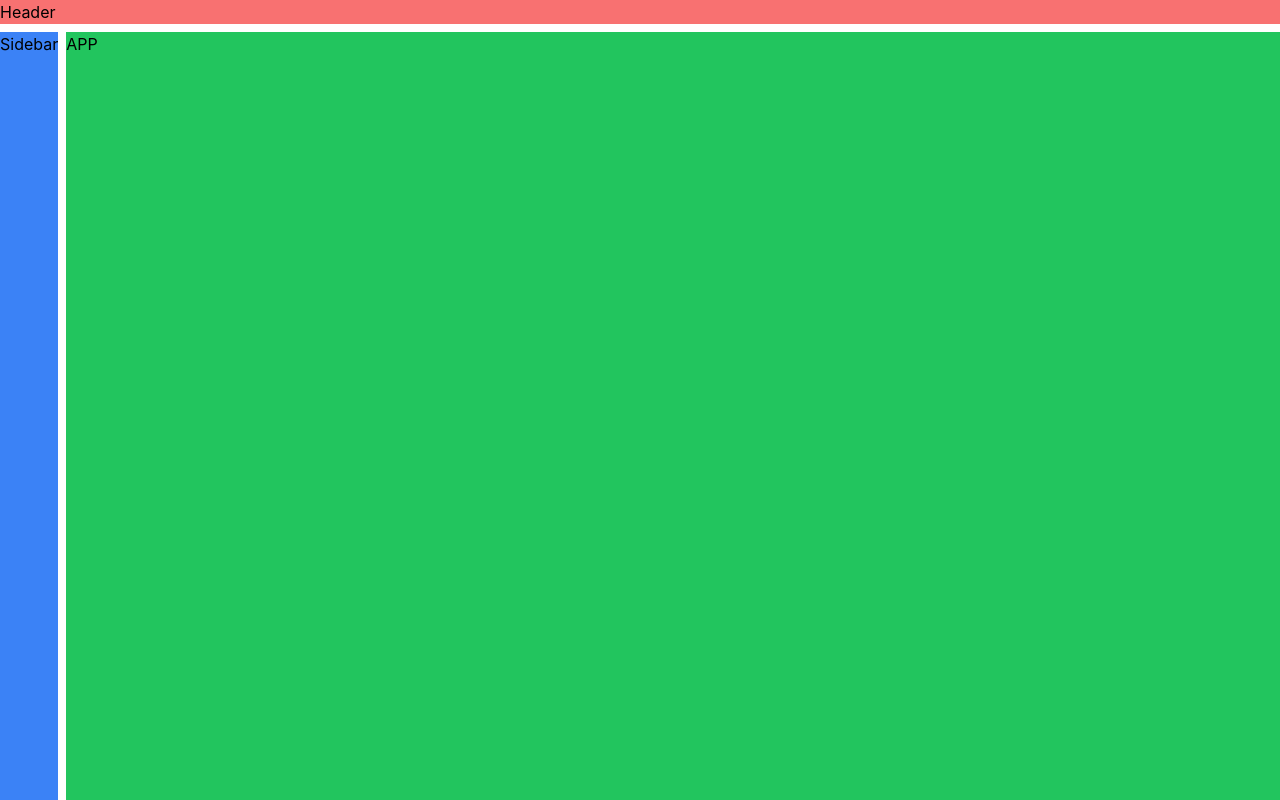
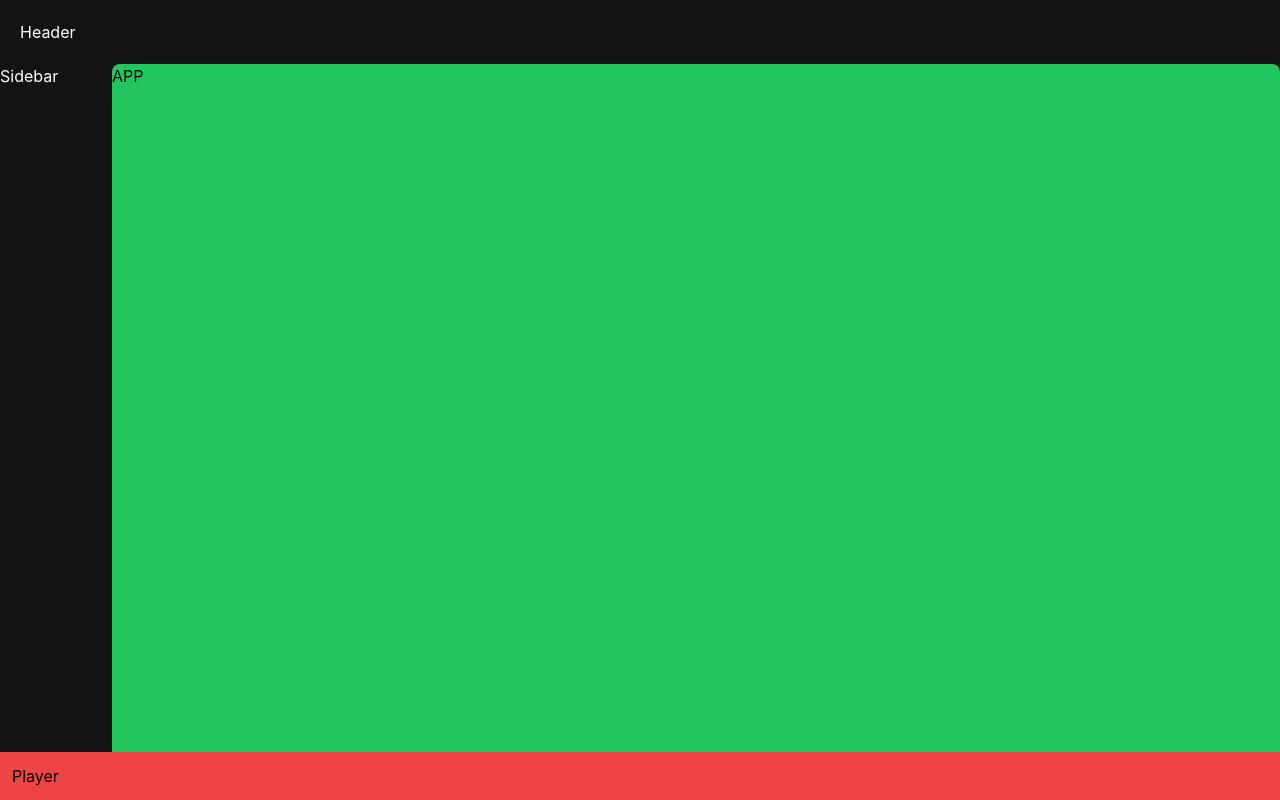
Before and after one commit to JanuDev12/music-app-beta, a React (Vite) app: page / in a window 1280 px wide. Built offline with nearby package versions, Linux system fonts and the light colour scheme.

Commit message:
feat: add player layout

```diff
--- a/src/main.css
+++ b/src/main.css
@@ -2,8 +2,12 @@
 @tailwind components;
 @tailwind utilities;
 
+
 #root {
   min-height: 100vh;
+  background-color: #141414;
+  display: flex;
+  flex-direction: column;
 }
 
 .layout {
--- a/src/main.tsx
+++ b/src/main.tsx
@@ -6,15 +6,19 @@ export function Main() {
 
   return (
     <>
-      <div className="h-screen w-full layout grid gap-2">
-        <header className=" header bg-red-400"> Header</header>
-        <aside className=" sidebar bg-blue-500"> Sidebar</aside>
+      <div className="flex-grow w-full layout grid">
+        <header className=" header p-5 text-white"> Header</header>
+        <aside className="sidebar  w-28 text-white"> Sidebar</aside>
 
-        <main className=" body bg-green-500">
+        <main className=" body bg-green-500   rounded-lg">
           {/* Main Content */}
           APP
         </main>
       </div>
+      {/* Player */}
+      <div className="fixed z-10  bottom-0 right-0 left-0 bg-red-500 p-3">
+        Player
+      </div>
     </>
   );
 }
```
